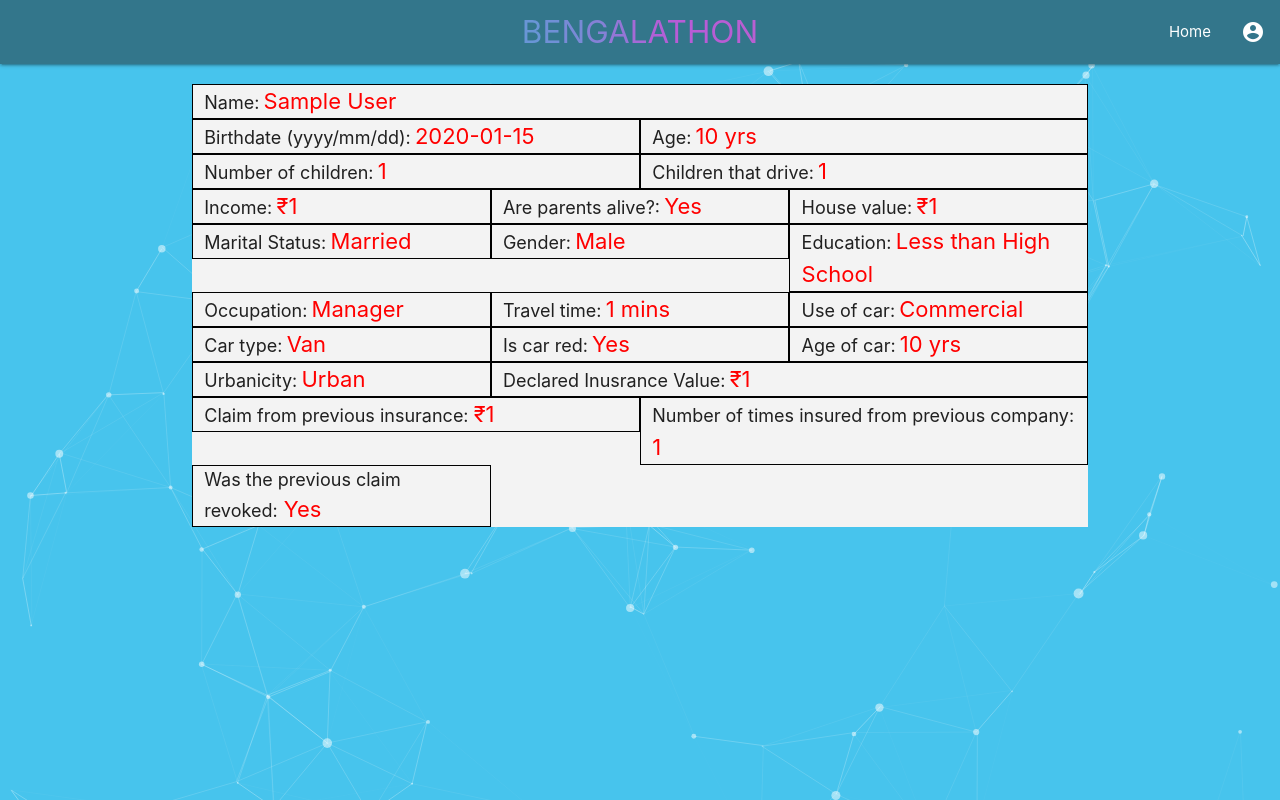
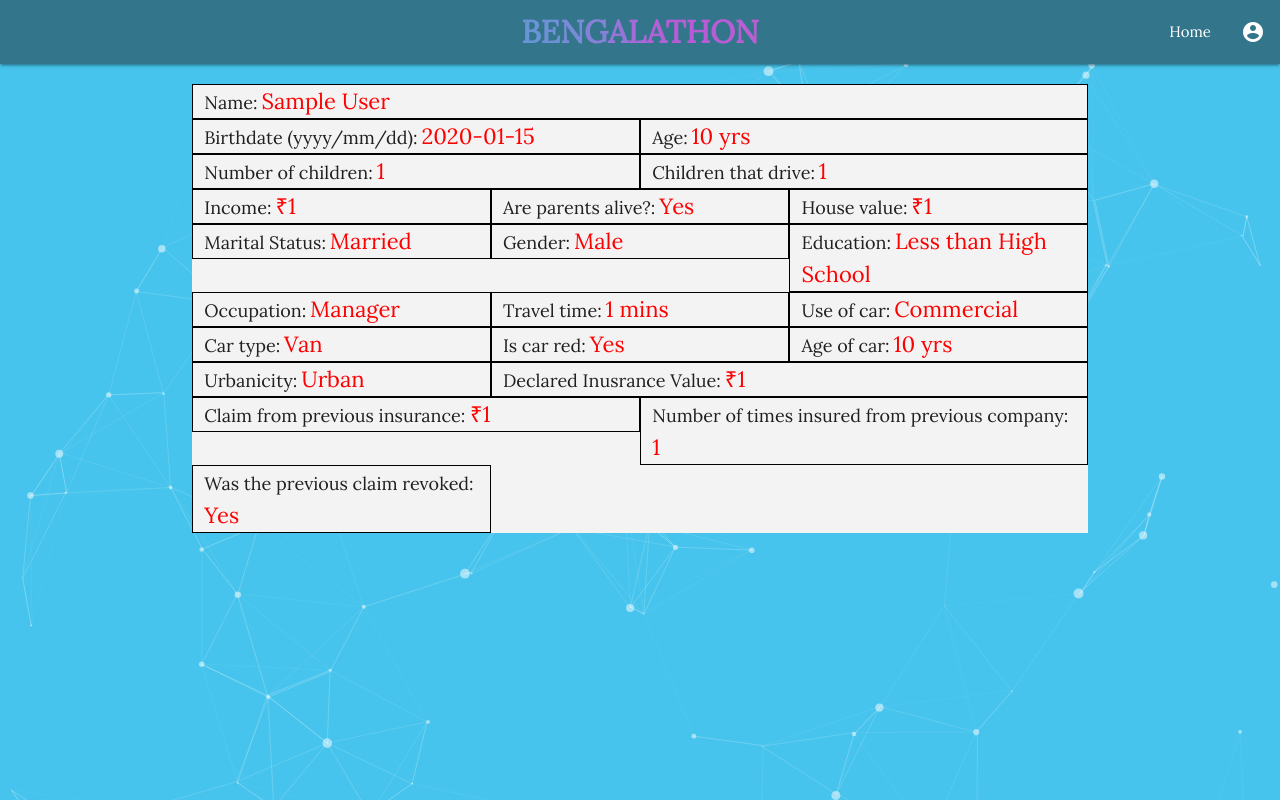
Before and after one commit to manan-competitions/Bengalathon, a Django app: page /customer/view/1/ in a window 1280 px wide. Run offline with Django 3.2, Linux system fonts and the light colour scheme; tables that the repository leaves empty hold one stand-in row (values such as "Sample post").

Commit message:
changed font style

```diff
--- a/portal/main/static/main/css/main.css
+++ b/portal/main/static/main/css/main.css
@@ -48,6 +48,10 @@ canvas {
 
 .hide {
     display: none;
+}
+
+.customer {
+    font-size: 1.15em;
 }
 
 .cust-details {
--- a/portal/main/templates/main/base.html
+++ b/portal/main/templates/main/base.html
@@ -6,11 +6,21 @@
         <meta name="viewport" content="width=device-width, initial-scale=1.0">
         <meta http-equiv="X-UA-Compatible" content="ie=edge">
         <title>Bengalathon</title>
+        <link href="https://fonts.googleapis.com/css?family=Lora|Righteous" rel="stylesheet">
         <link rel="stylesheet" href="{% static 'main/css/main.css' %}">
         <link rel="stylesheet" href="{% static 'main/css/materialize.min.css' %}">
         <link href="https://fonts.googleapis.com/icon?family=Material+Icons" rel="stylesheet">
         <script src="{% static 'main/js/jquery-3.3.1.min.js' %}"></script>
         <script src="{% static 'main/js/materialize.min.js' %}"></script>
+        <style>
+            * {
+                font-family: 'Lora', serif;
+            }
+            .brand-logo {
+                font-family: 'Righteous', cursive;
+                font-weight: 800;
+            }
+        </style>
     </head>
     {% block body %}
     {% endblock %}
--- a/portal/main/templates/main/company_login.html
+++ b/portal/main/templates/main/company_login.html
@@ -6,10 +6,16 @@
     <meta name="viewport" content="width=device-width, initial-scale=1.0">
     <meta http-equiv="X-UA-Compatible" content="ie=edge">
     <title>Bengalathon</title>
+    <link href="https://fonts.googleapis.com/css?family=Lora|Righteous" rel="stylesheet">
     <link rel="stylesheet" href="{% static 'main/css/login.css' %}">
     <link rel="stylesheet" href="{% static 'main/css/materialize.min.css' %}">
     <script src="{% static 'main/js/jquery-3.3.1.min.js' %}"></script>
     <script src="{% static 'main/js/materialize.min.js' %}"></script>
+    <style>
+        body {
+            font-family: 'Lora', serif;
+        }
+    </style>
 </head>
 
 <body>
```
